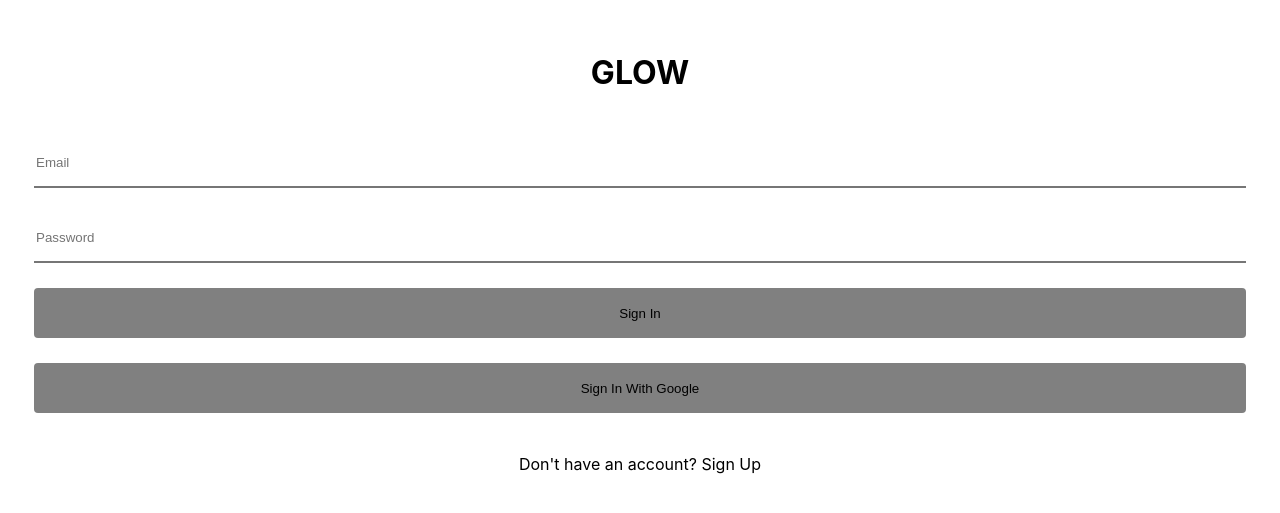
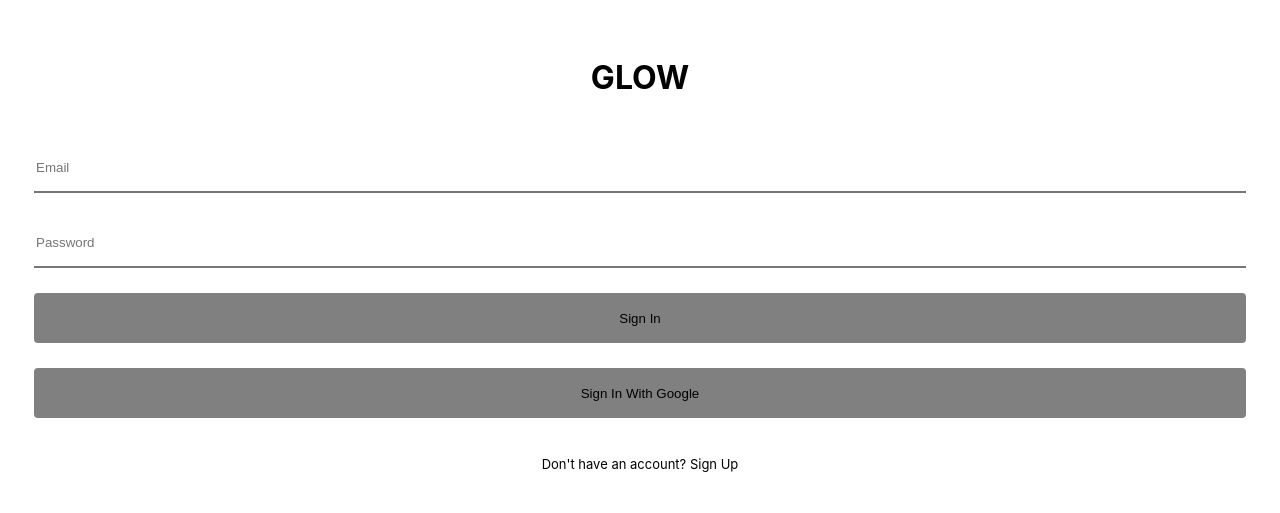
Before and after one commit to Glow-Carrots-App/glow-web, a Next.js app: page /sign-in in a window 1280 px wide. Shown: the part 139-652 px from the top of the page. Built offline with nearby package versions, Linux system fonts and the light colour scheme.

Commit message:
Decrease p tag font size

```diff
--- a/pages/sign-in/index.js
+++ b/pages/sign-in/index.js
@@ -7,7 +7,7 @@ const SignIn = () => {
     <div className={styles.container}>
       <Heading1>GLOW</Heading1>
       <SignInForm></SignInForm>
-      <p>Don't have an account? Sign Up</p>
+      <p className={styles.signInText}>Don't have an account? Sign Up</p>
     </div>
   );
 };
--- a/pages/sign-in/styles.module.css
+++ b/pages/sign-in/styles.module.css
@@ -6,3 +6,7 @@
   height: 100vh;
   gap: 25px;
 }
+
+.signInText {
+  font-size: small;
+}
```
